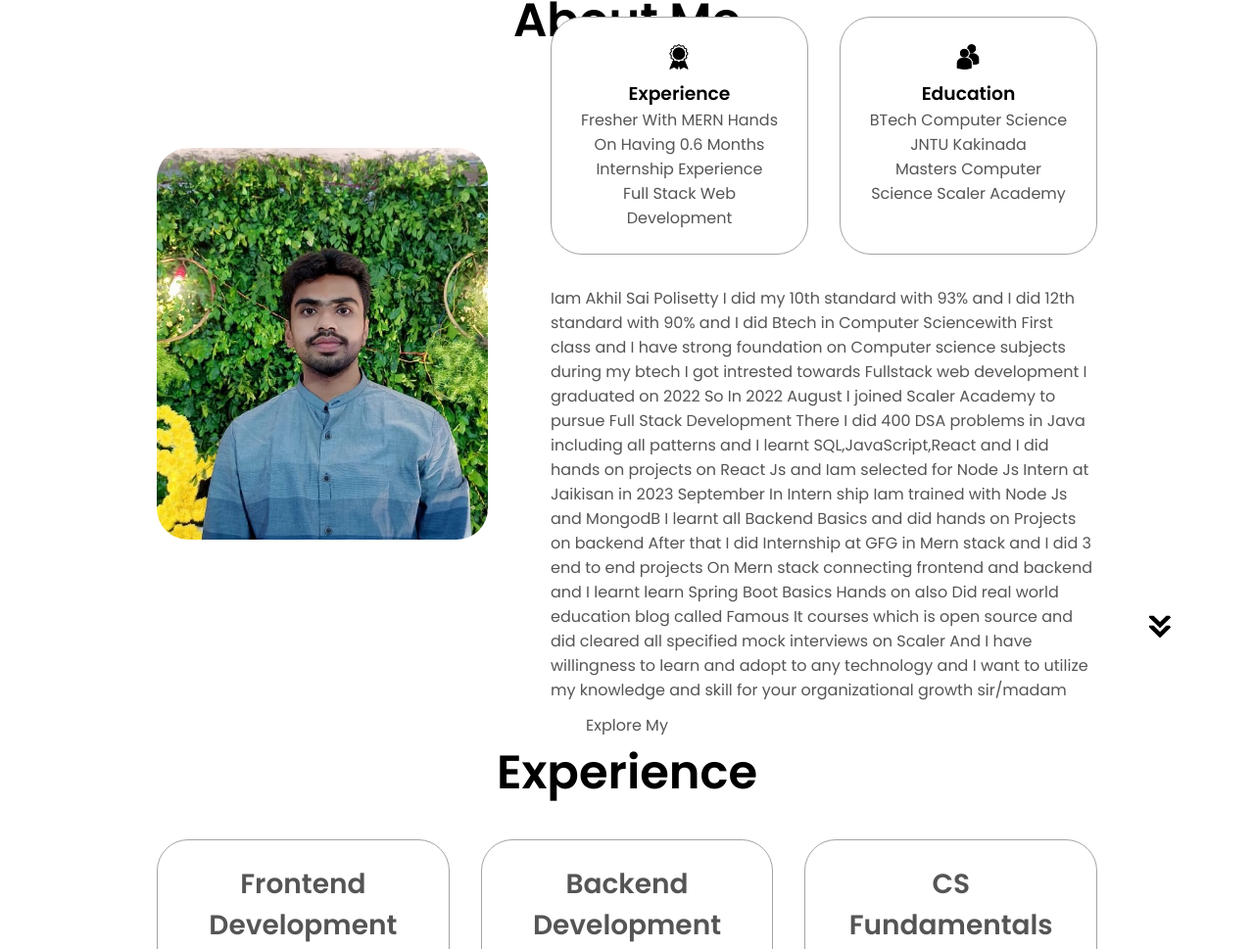
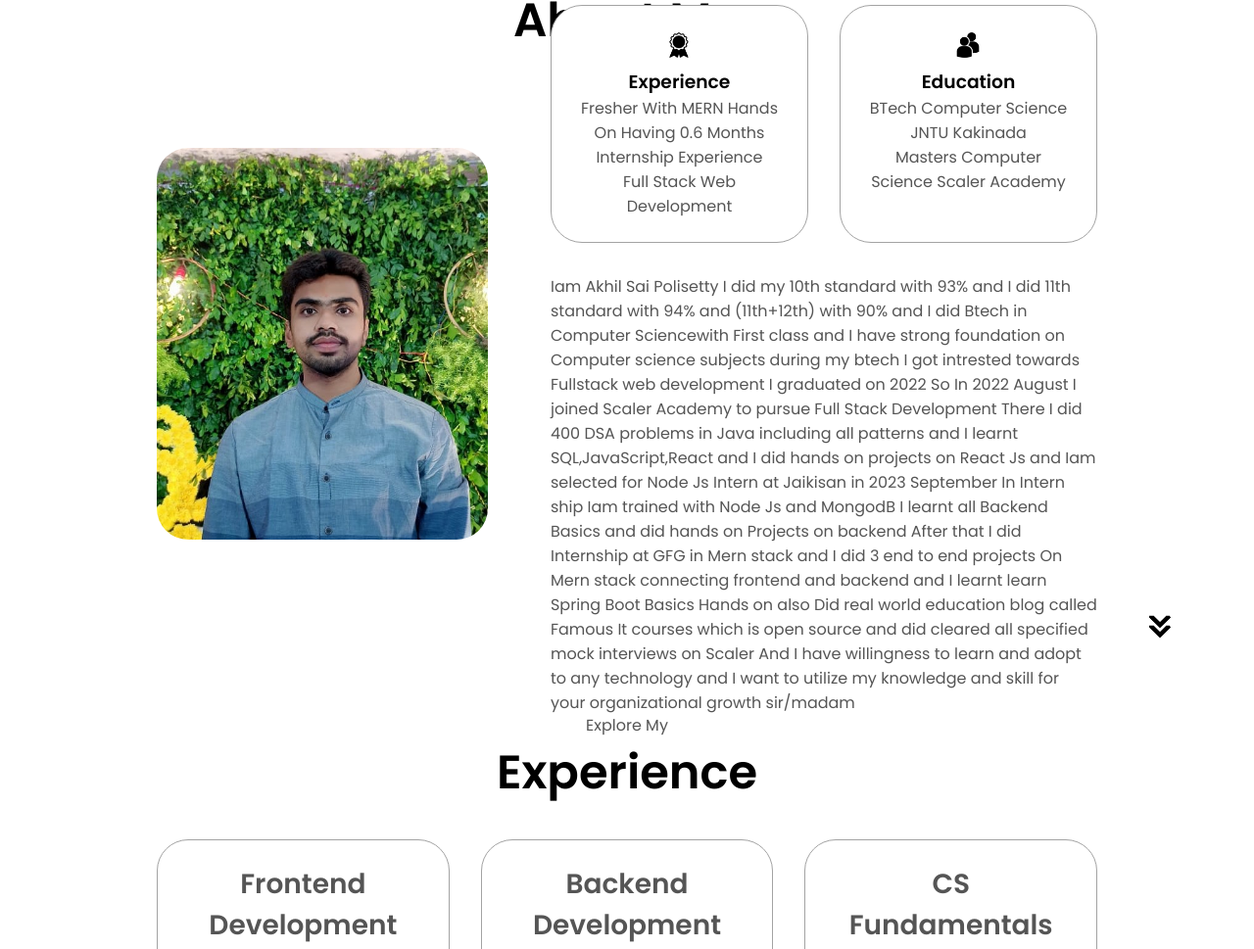
Before and after one commit to akhil3000/MyPortfolio, a plain HTML site: page index.html in a window 1280 px wide. Shown: the part 968-1937 px from the top of the page at 98% size. Drawn offline with Linux system fonts and the light colour scheme.

Commit message:
portfolio about update

```diff
--- a/index.html
+++ b/index.html
@@ -107,7 +107,7 @@
           </div>
           <div class="text-container">
             <p>
-              Iam Akhil Sai Polisetty I did my 10th standard with 93% and I did 12th standard with 90% and I did Btech in Computer Sciencewith First class and I have strong foundation on Computer science subjects
+              Iam Akhil Sai Polisetty I did my 10th standard with 93% and I did 11th standard with 94% and (11th+12th) with 90% and I did Btech in Computer Sciencewith First class and I have strong foundation on Computer science subjects
               during my btech I got intrested towards Fullstack web development I graduated on 2022
               So In 2022 August I joined Scaler Academy to pursue Full Stack Development
               There I did 400 DSA problems in Java including all patterns
@@ -546,7 +546,7 @@
           </ul>
         </div>
       </nav>
-      <p>Copyright &#169; 2023 John Doe. All Rights Reserved.</p>
+
     </footer>
     <script src="script.js"></script>
   </body>
```
